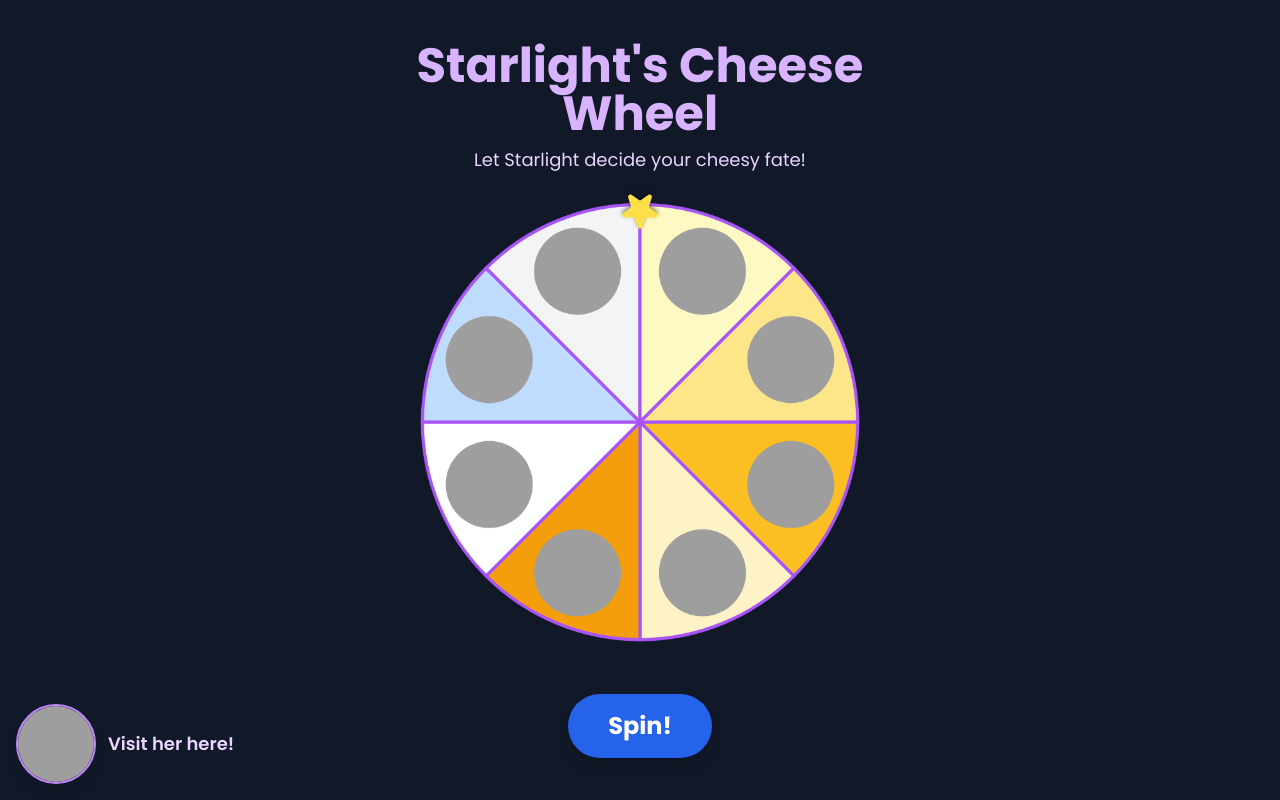
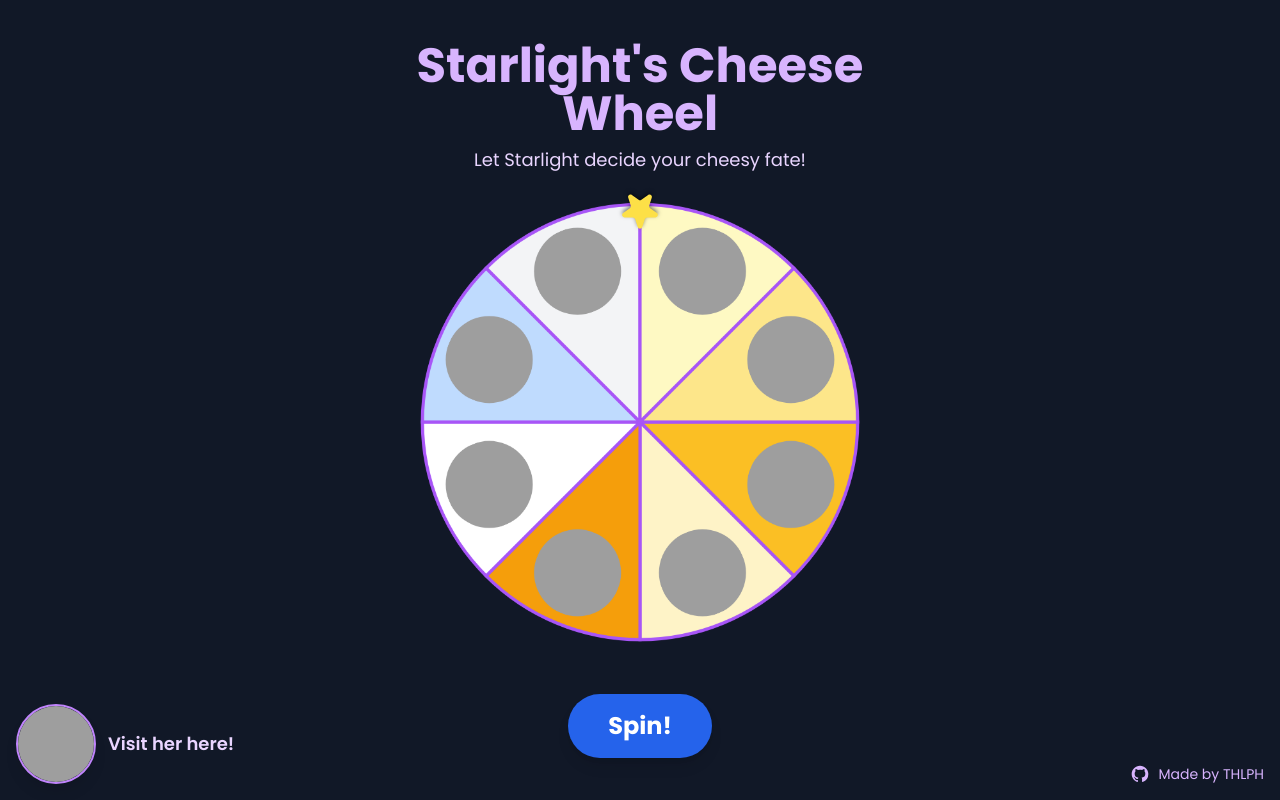
Before and after one commit to THLPH/Starlight-s-Cheese-Wheel, a plain HTML site: page index.html in a window 1280 px wide. Drawn offline with nearby package versions, Linux system fonts and the light colour scheme; grey boxes are pictures that could not be loaded.

Commit message:
Update index.html
Added my GitHub

```diff
--- a/index.html
+++ b/index.html
@@ -35,6 +35,13 @@
         </a>
         <p class="text-purple-200 font-semibold text-lg hidden sm:block">Visit her here!</p>
     </div>
+    <!-- GitHub Credit -->
+    <a href="https://github.com/THLPH" target="_blank" rel="noopener noreferrer" class="fixed bottom-4 right-4 z-40 text-purple-300 hover:text-purple-100 transition-colors flex items-center space-x-2 text-sm">
+        <svg class="w-5 h-5" fill="currentColor" viewBox="0 0 24 24" aria-hidden="true">
+            <path fill-rule="evenodd" d="M12 2C6.477 2 2 6.477 2 12c0 4.418 2.865 8.168 6.839 9.49.5.092.682-.217.682-.482 0-.237-.009-.868-.014-1.703-2.782.605-3.369-1.343-3.369-1.343-.454-1.158-1.11-1.466-1.11-1.466-.908-.62.069-.608.069-.608 1.003.07 1.531 1.032 1.531 1.032.892 1.53 2.341 1.088 2.91.832.092-.647.35-1.088.636-1.338-2.22-.253-4.555-1.113-4.555-4.951 0-1.093.39-1.988 1.03-2.688-.103-.253-.446-1.272.098-2.65 0 0 .84-.27 2.75 1.026A9.564 9.564 0 0112 6.844c.85.004 1.705.115 2.504.337 1.909-1.296 2.747-1.027 2.747-1.027.546 1.378.203 2.398.1 2.65.64.7 1.028 1.595 1.028 2.688 0 3.848-2.338 4.695-4.566 4.943.359.309.678.92.678 1.855 0 1.338-.012 2.419-.012 2.747 0 .268.18.58.688.482A10.001 10.001 0 0022 12c0-5.523-4.477-10-10-10z" clip-rule="evenodd" />
+        </svg>
+        <span class="hidden sm:inline">Made by THLPH</span>
+    </a>
 
     <div class="w-full max-w-lg mx-auto text-center">
         <h1 class="text-4xl md:text-5xl font-bold text-purple-300 mb-2">Starlight's Cheese Wheel</h1>
```
